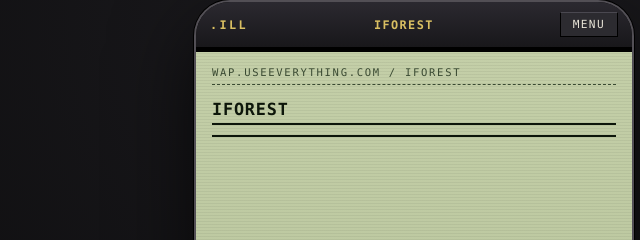
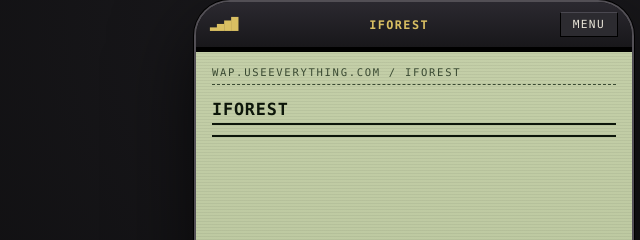
Before and after one commit to veritr1x/iforest, a website with bundled scripts: page public/index.html in a window 1280 px wide. Shown: the top 240 px of the page, 226-866 px from the left. Built offline with nearby package versions, Linux system fonts and the light colour scheme; files whose address does not match are found by name.

Commit message:
Render signal indicator as block bars
The chrome bar's '.ill' decoration was meant to evoke ascending
signal bars in an LCD font, but reads as the word "ill". Swap to
the Unicode block characters ▂▄▆█, which render unambiguously as
a bar-graph signal glyph in the existing monospace stack.

```diff
--- a/public/index.html
+++ b/public/index.html
@@ -11,7 +11,7 @@
   <body>
     <div class="phone" role="application" aria-label="iForest WAP game">
       <header class="chrome-bar">
-        <span class="signal" aria-hidden="true">.ill</span>
+        <span class="signal" aria-hidden="true">▂▄▆█</span>
         <span class="bar-title">iForest</span>
         <button id="menu-button" class="chrome-key" type="button">Menu</button>
       </header>
--- a/public/styles.css
+++ b/public/styles.css
@@ -91,9 +91,10 @@ button { cursor: pointer; }
 }
 
 .chrome-bar .signal {
-  letter-spacing: 0.2em;
+  letter-spacing: 0;
   color: var(--key-glow);
   font-weight: 700;
+  line-height: 1;
 }
 
 .chrome-bar .bar-title {
```
